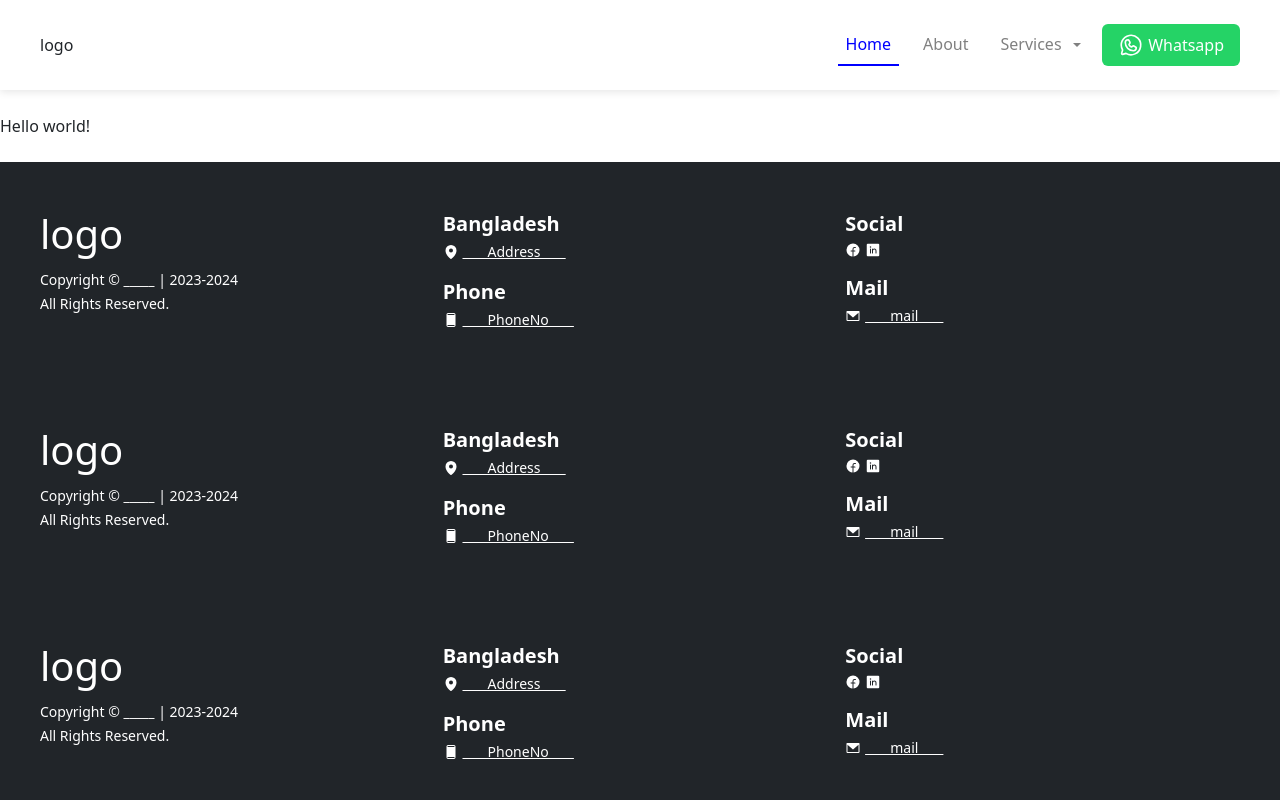
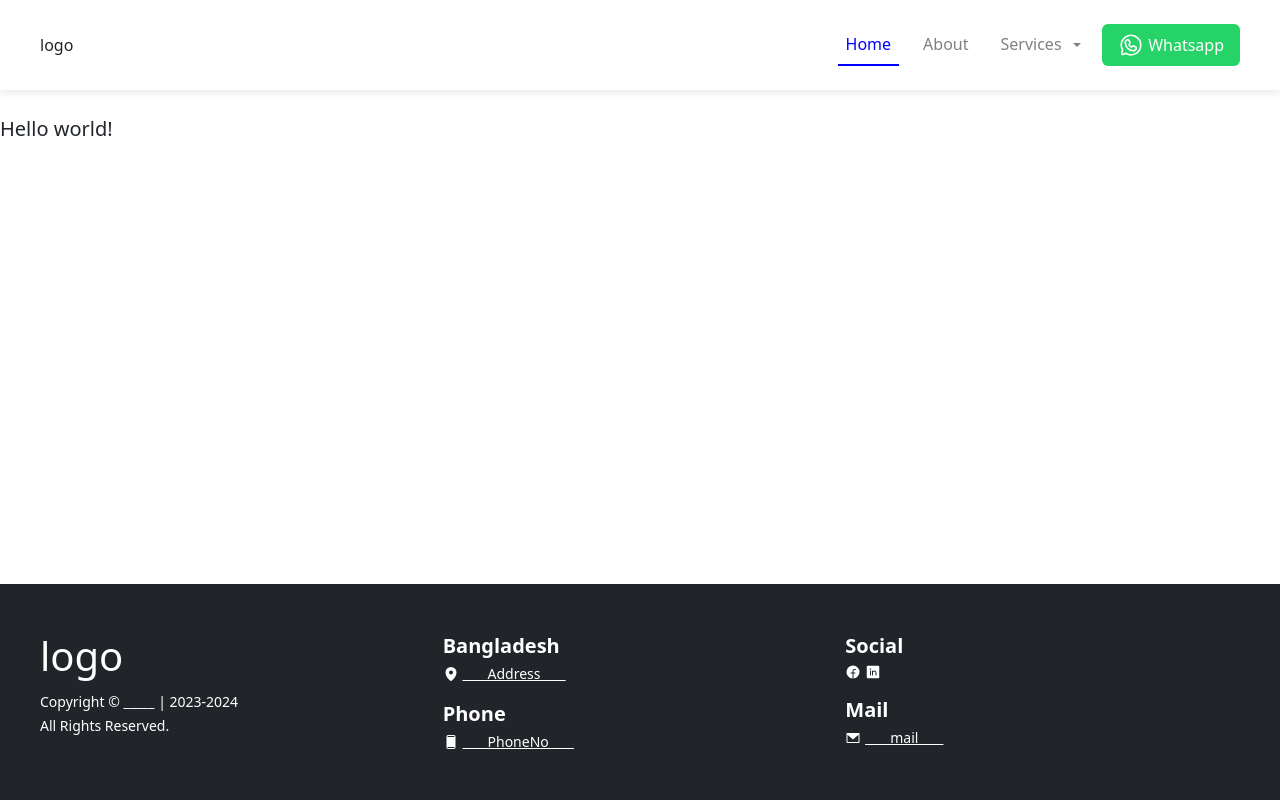
Before and after one commit to Chy-Zaber-Bin-Zahid/CodeSync5, a Next.js app: page / in a window 1280 px wide. Shown: the top 800 px of the page. Built offline with nearby package versions, Linux system fonts and the light colour scheme.

Commit message:
global page not-found done

```diff
--- a/app/globals.css
+++ b/app/globals.css
@@ -26,7 +26,7 @@
 }
 
 .dropdown-menu {
-    left: -75% !important;
+    left: -82% !important;
   }
 
 .drop-menu{
--- a/app/layout.tsx
+++ b/app/layout.tsx
@@ -16,12 +16,13 @@ export default function RootLayout({
   return (
     <html lang="en">
       <body>
-        <Navbar />
-        {children}
-        <Footer />
-        <Footer />
-        <Footer />
-        <Footer />
+        <div className="flex flex-col min-h-screen">
+          <Navbar />
+          <div className="flex-grow flex">
+            {children}
+          </div>
+          <Footer />
+        </div>
       </body>
     </html>
   );
--- /dev/null
+++ b/app/not-found.tsx
@@ -0,0 +1,10 @@
+import React from 'react'
+
+export default function NotFound() {
+  return (
+    <div className='flex-grow flex flex-col justify-center items-center'>
+        <h1 className='text-8xl'>404</h1>
+        <p className='text-lg'>Page not found</p>
+    </div>
+  )
+}
--- a/app/page.tsx
+++ b/app/page.tsx
@@ -1,7 +1,7 @@
 export default function Home() {
   return (
-    <div className="py-4">
-      Hello world!
+    <div className="py-4 text-[20px]">
+        Hello world!
     </div>
   );
 }
```
